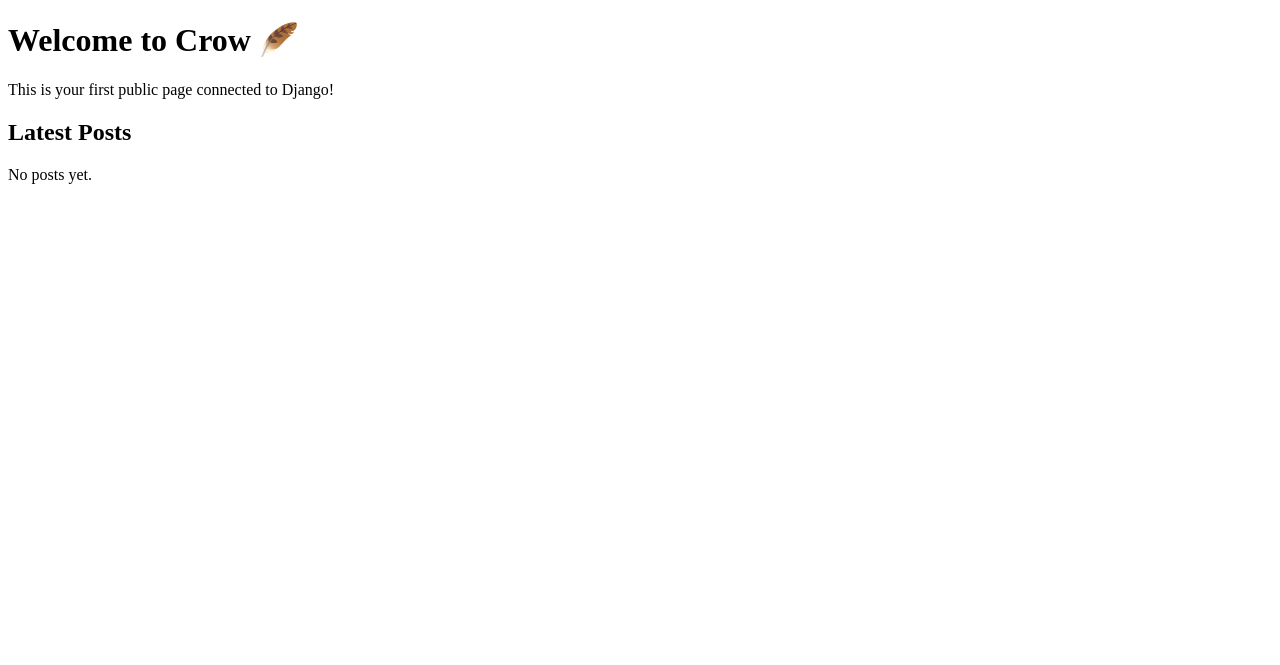
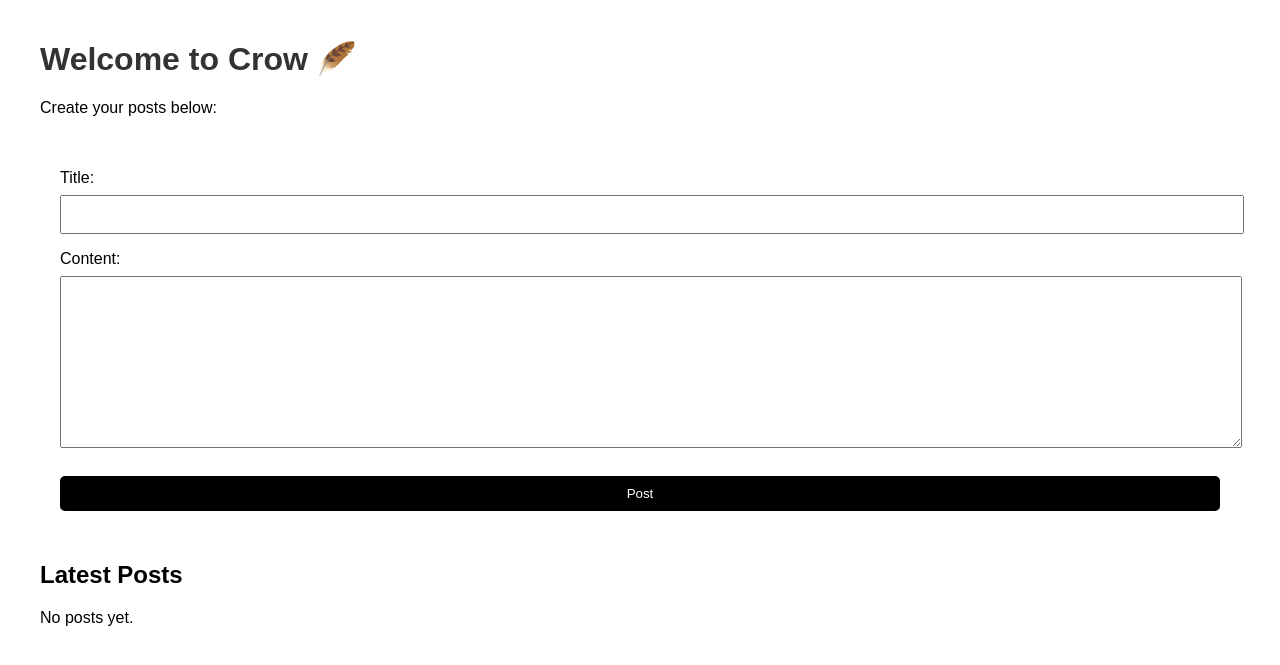
Before and after one commit to boneyphilip/crow, a Django app: page / in a window 1280 px wide. Shown: the top 665 px of the page. Run offline with Django 5.2, Linux system fonts and the light colour scheme; data that the repository does not hold is empty.

Commit message:
Added frontend post submission form

```diff
--- /dev/null
+++ b/posts/forms.py
@@ -0,0 +1,11 @@
+from django import forms
+from .models import Post
+
+class PostForm(forms.ModelForm):
+    class Meta:
+        model = Post
+        fields = ['title', 'content']
+        widhets = {
+            'title': forms.TextInput(attrs={'class': 'form-control', 'placeholder': 'Enter title'}),
+            'content': forms.Textarea(attrs={'class': 'form-control', 'placeholder': 'Enter content'}),
+        }
--- a/posts/templates/posts/home.html
+++ b/posts/templates/posts/home.html
@@ -5,12 +5,56 @@
     <meta name="viewport" content="width=device-width, initial-scale=1.0">
     <title>Crow 🪶 | Home</title>
 </head>
+
+<style>
+    body {
+        font-family: Arial, sans-serif;
+        margin: 40px;
+    }
+    h1 {
+        color: #333;
+    }
+    .post {
+        background : white;
+        padding: 15px;
+        margin-bottom: 10px;
+        border-radius: 8px;
+    }
+    form {
+        background: white;
+        padding: 20px;
+        margin-bottom: 30px;
+        border-radius: 9px;
+    }
+    input, textarea, button {
+        width: 100%;
+        padding: 10px;
+        margin-top: 8px;
+        padding: 10px;
+    }
+    button {
+        background: black;
+        color: white;
+        border: none;
+        border-radius: 5px;
+        cursor: pointer;
+    }
+    buttorn:hover {
+        background: #333;
+    }
+</style>
+
 <body>
     <h1>Welcome to Crow 🪶</h1>
-    <p>This is your first public page connected to Django!</p>
+    <p>Create your posts below:</p>
+
+    <form method="post">
+        {% csrf_token %}  <!-- Cross-Site Request Forgery protection -->
+        {{ form.as_p }}
+        <button type="submit">Post</button>
+    </form>
 
     <h2>Latest Posts</h2>
-
     {% for post in posts %}
         <div>
             <h3>{{ post.title }}</h3>
--- a/posts/views.py
+++ b/posts/views.py
@@ -1,6 +1,21 @@
-from django.shortcuts import render
+# posts/views.py
+from django.shortcuts import render, redirect
 from .models import Post
+from .forms import PostForm
 
+# Home page view
 def home(request):
-    posts = Post.objects.all().order_by('-created_at')
-    return render(request, 'posts/home.html', {'posts': posts})
+    # Get all posts from the database (latest first)
+    posts = Post.objects.all().order_by('-id')
+
+    # If user submitted form
+    if request.method == 'POST':
+        form = PostForm(request.POST)
+        if form.is_valid():
+            form.save()  # Save post to DB
+            return redirect('/')  # reload home page
+    else:
+        form = PostForm()  # empty form
+
+    # This line must be inside the function (indented)
+    return render(request, 'posts/home.html', {'posts': posts, 'form': form})
```
